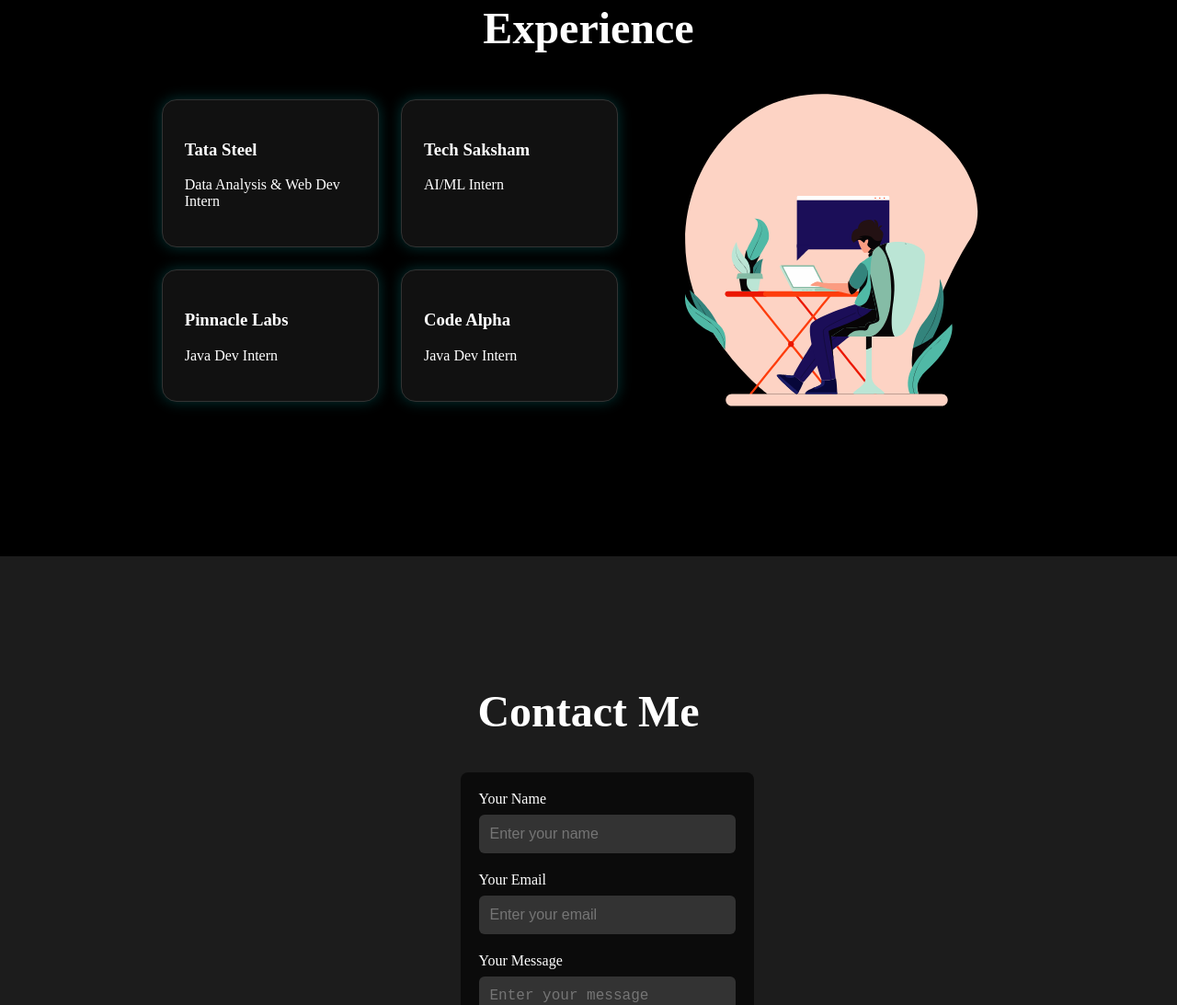
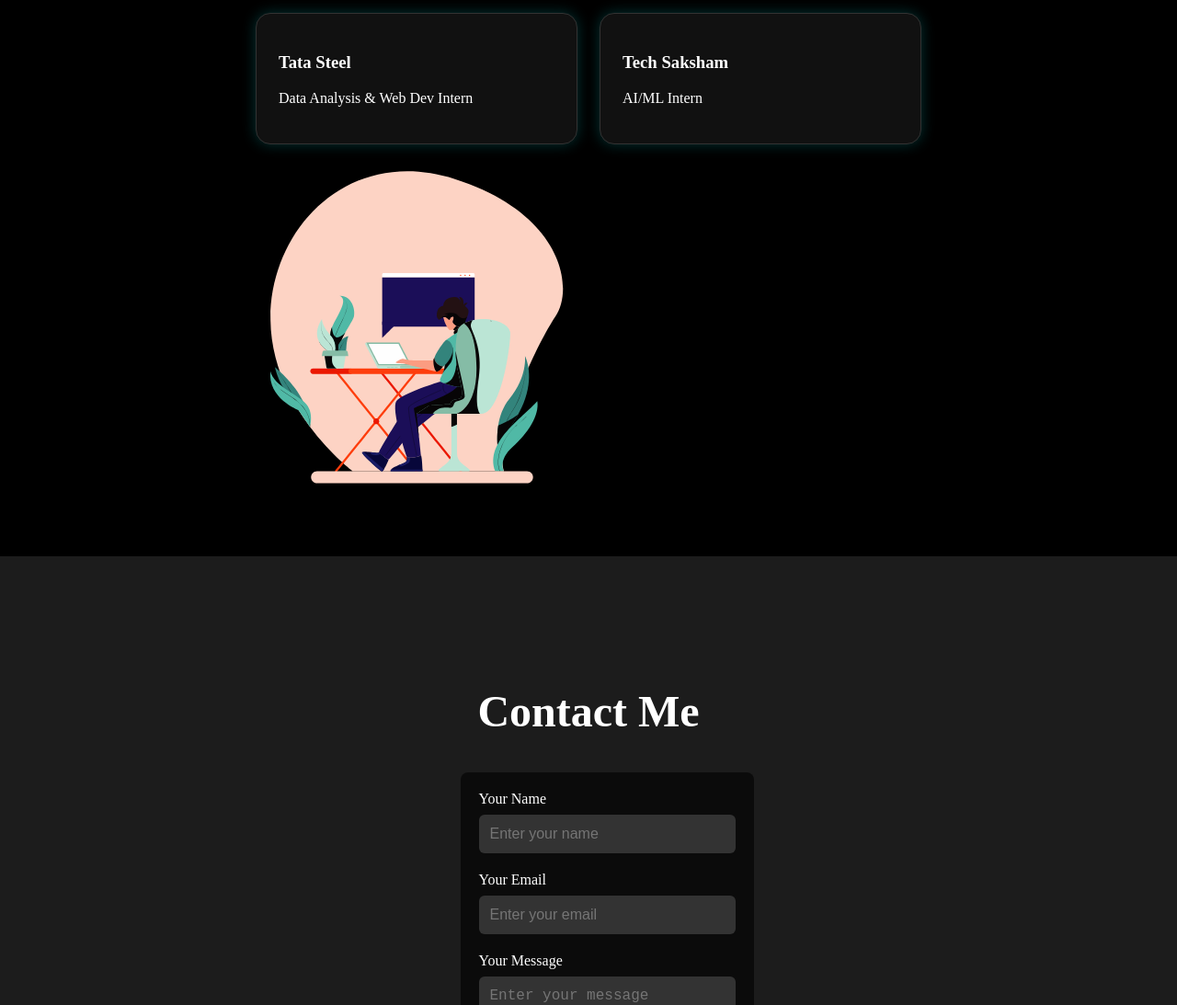
Before and after one commit to incursio-xd/Portfolio, a plain HTML site: page index.html in a window 1280 px wide. Shown: the part 3515-4608 px from the top of the page at 92% size. Drawn offline with nearby package versions, Linux system fonts and the light colour scheme; animation ran at ten frames a second.

Commit message:
index.html

```diff
--- a/index.html
+++ b/index.html
@@ -1047,15 +1047,6 @@ img,
               <h3>Tech Saksham</h3>
               <p>AI/ML Intern</p>
             </div>
-            <div class="experience-box">
-              <h3>Pinnacle Labs</h3>
-              <p>Java Dev Intern</p>
-            </div>
-            <div class="experience-box">
-              <h3>Code Alpha</h3>
-              <p>Java Dev Intern</p>
-            </div>
-          </div>
           <div class="experience-animation">
             <lottie-player
               src="assets/coder.json"
```
